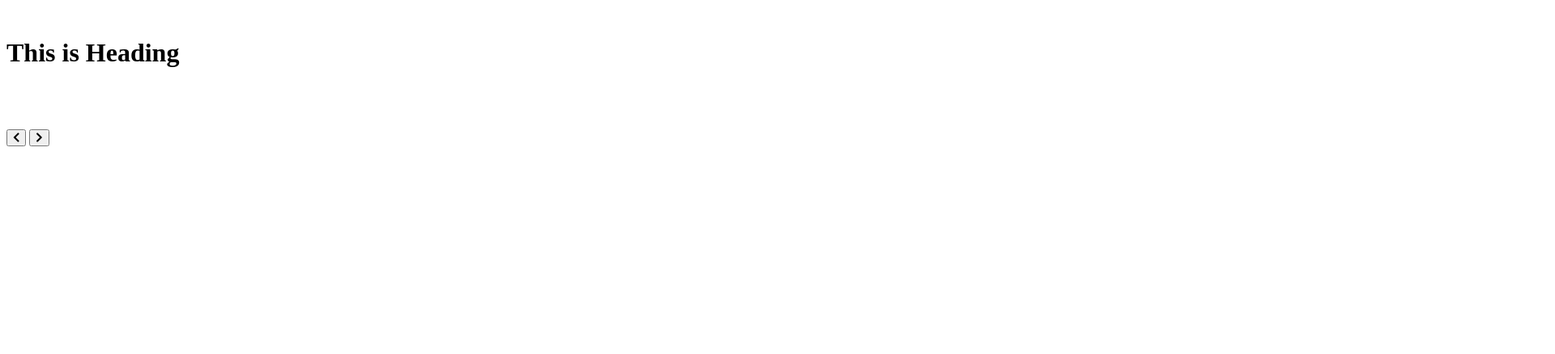
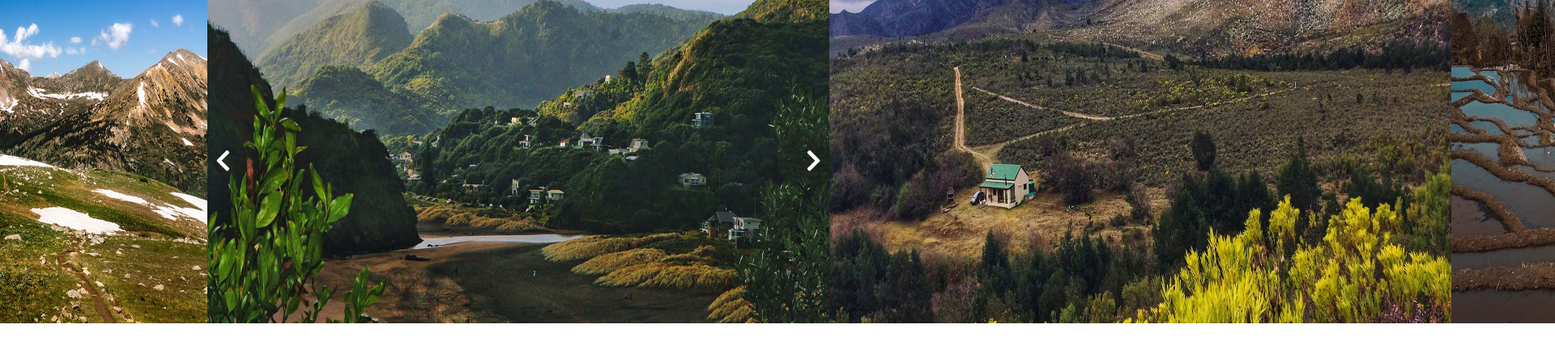
Before and after one commit to jaroszw/JS-Slider, a plain HTML site: page index.html in a window 1280 px wide. Shown: the top 438 px of the page at 81% size, 1920 px wide, since content can reach past the window. Drawn offline with Linux system fonts and the light colour scheme.

Commit message:
html and css ready - js coding

```diff
--- a/index.html
+++ b/index.html
@@ -1,4 +1,3 @@
-
 <!DOCTYPE html>
 <html lang="en">
   <head>
@@ -12,33 +11,21 @@
     <title>Infinite Slideshow : non-degree programmer</title>
   </head>
   <body>
-    <div class="container">
-      <div class="slides">
-        <div class="slide">
-          <img src="img/slide-1.jpg" alt="" />
-          <div class="slide-content">
-            <h1>This is Heading</h1>
-          </div>
-        </div>
-        <div class="slide">
-          <img src="img/slide-2.jpg" alt="" />
-        </div>
-        <div class="slide">
-          <img src="img/slide-3.jpg" alt="" />
-        </div>
-        <div class="slide">
-          <img src="img/slide-4.jpg" alt="" />
-        </div>
-      </div>
-      <div class="slide-controls">
-        <button id="prev-btn">
-          <i class="fas fa-chevron-left"></i>
-        </button>
-        <button id="next-btn">
-          <i class="fas fa-chevron-right"></i>
-        </button>
-      </div>
-    </div>
+
+
+<div class="container">
+  <div class="slides">
+    <div class="slide"><img src="img/slide-1.jpg" alt=""></div>
+    <div class="slide"><img src="img/slide-2.jpg" alt=""></div>
+    <div class="slide"><img src="img/slide-3.jpg" alt=""></div>
+    <div class="slide"><img src="img/slide-4.jpg" alt=""></div>
+  </div>
+  <div class="slide-control">
+    <button id="prev-btn"><i class="fas fa-chevron-left"></i></button>
+    <button id="next-btn"><i class="fas fa-chevron-right"></i></button>
+  </div>
+</div>
+
     <script src="main.js"></script>
   </body>
 </html>
--- a/main.js
+++ b/main.js
@@ -0,0 +1,20 @@
+const slideContainer = document.querySelector(".container");
+const slide = document.querySelector(".slides");
+const nextBtn = document.getElementById("next-btn");
+const prevBtn = document.getElementById("prev-btn");
+
+let slides = document.querySelectorAll(".slide");
+let index = 1;
+
+const firstClone = slides[0].cloneNode(true);
+const lastClone = slides[slides.length - 1].cloneNode(true);
+
+firstClone.id = "first-clone";
+lastClone.id = "last-clone";
+
+slide.append(firstClone);
+slide.prepend(lastClone);
+
+const slideWidth = slides[index].clientWidth;
+
+slide.style.transform = `translateX(${-slideWidth * index}px)`;
--- a/style.css
+++ b/style.css
@@ -0,0 +1,52 @@
+* {
+  margin: 0;
+  padding: 0;
+  box-sizing: border-box;
+}
+
+.container {
+  margin: 0 auto;
+  width: 60%;
+  height: 400px;
+  position: relative;
+}
+
+.slides {
+  display: flex;
+  height: 100%;
+}
+
+.slide {
+  min-width: 100%;
+}
+
+.slide img {
+  width: 100%;
+  height: 100%;
+}
+
+.slide-control {
+  position: absolute;
+  top: 50%;
+  left: 0;
+  transform: translateY(-50%);
+  width: 100%;
+  display: flex;
+  justify-content: space-between;
+  align-items: center;
+}
+
+#next-btn,
+#prev-btn {
+  cursor: pointer;
+  background: transparent;
+  font-size: 30px;
+  border: none;
+  padding: 10px;
+  color: white;
+}
+
+#next-btn:focus,
+#prev-btn:focus {
+  outline: none;
+}
```
Also changed, not shown: img/slide-1.jpg (added), img/slide-2.jpg (added), img/slide-3.jpg (added), img/slide-4.jpg (added).
